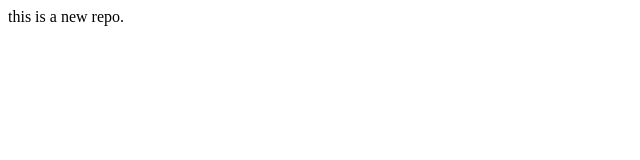
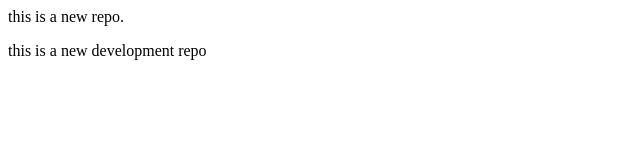
Before and after one commit to Chandana-Shewale/code-repo, a plain HTML site: page code-repo/index.html in a window 1280 px wide. Shown: the whole page, without its empty margins (0-640 px from the left). Drawn offline with Linux system fonts and the light colour scheme.

Commit message:
add read

```diff
--- a/code-repo/index.html
+++ b/code-repo/index.html
@@ -1 +1,2 @@
 <p>this is a new repo.</p>
+<p>this is a new  development repo</p>
```
